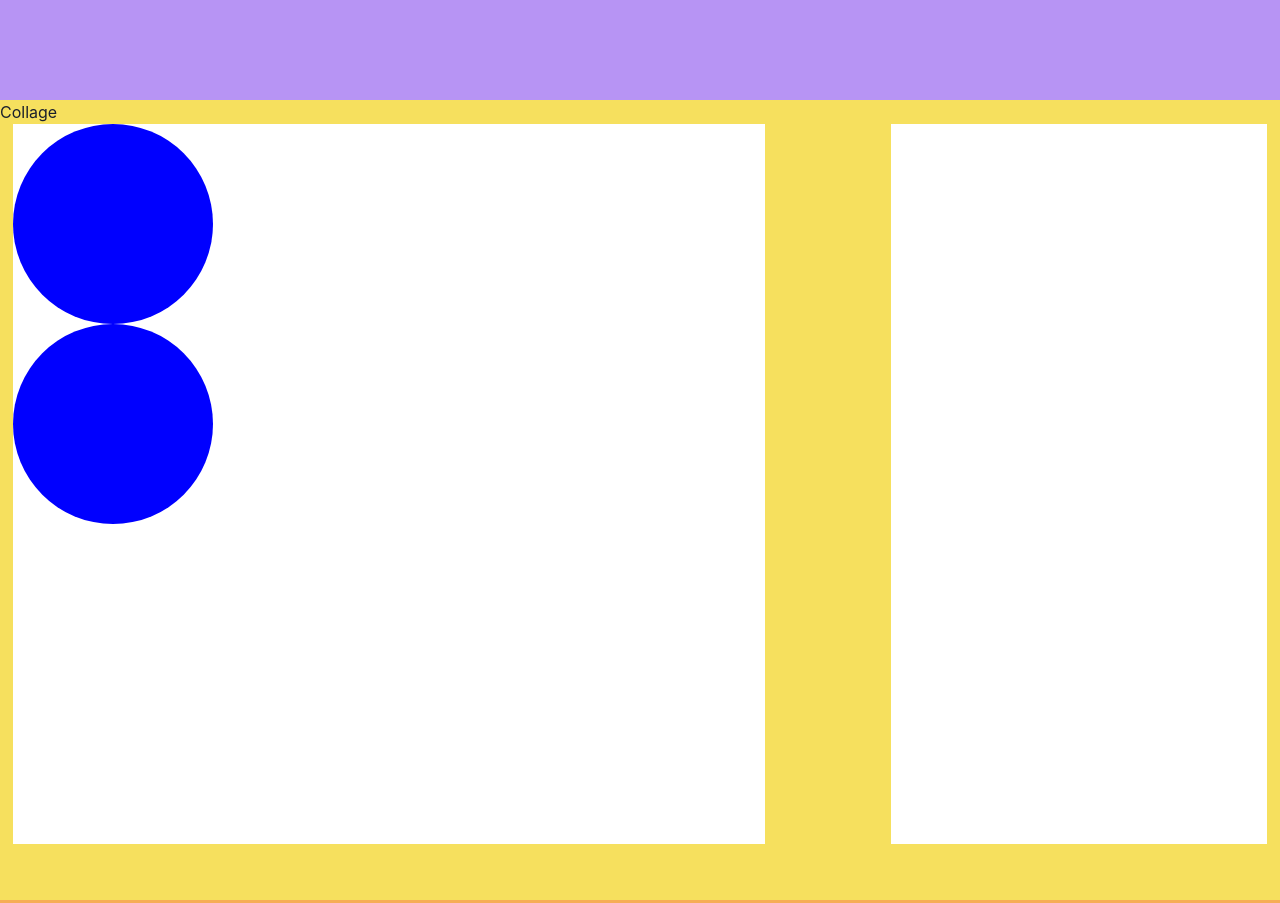
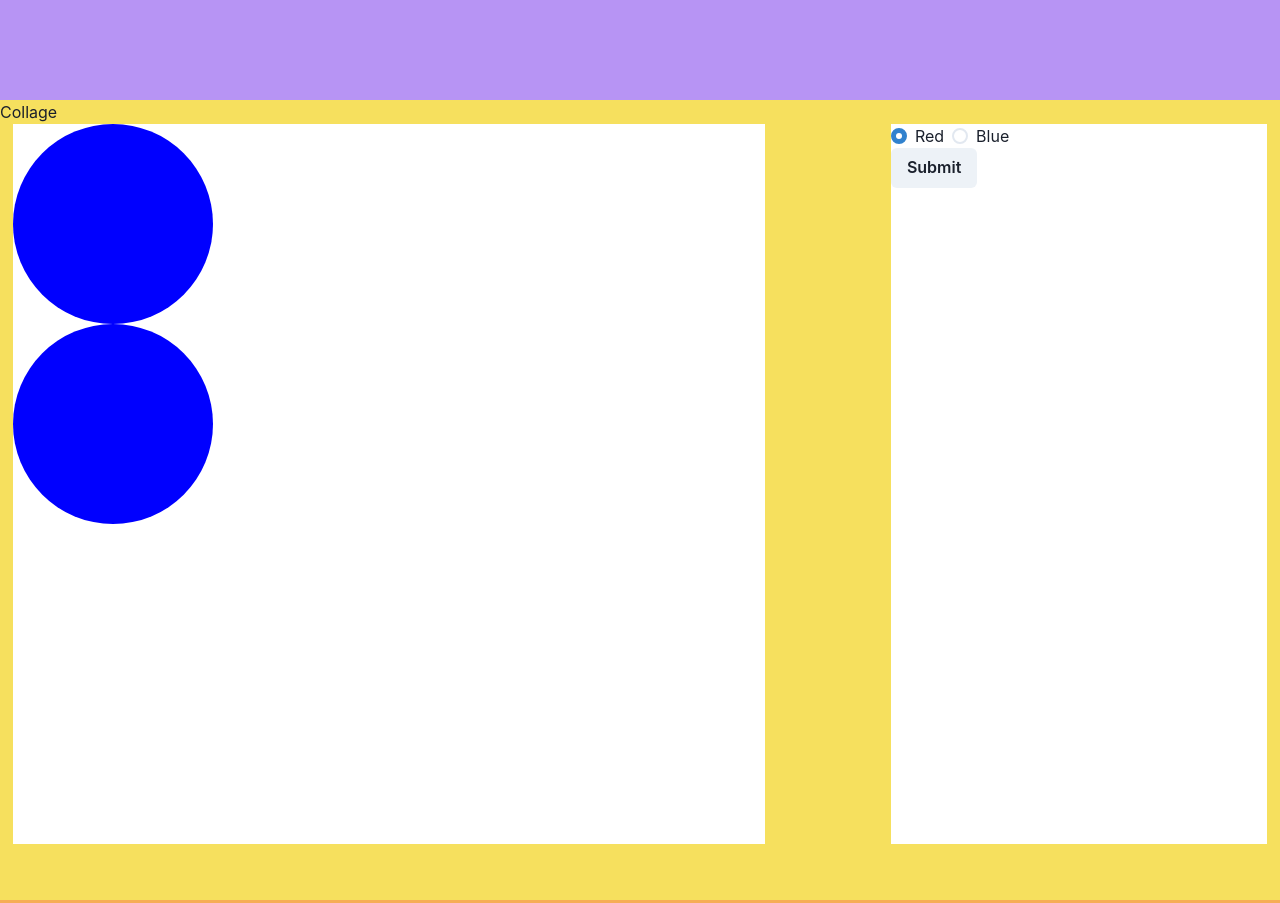
Before and after one commit to ColdWeatherBoyy/dada-museum, a React (Vite) app in the folder client/: page / in a window 1280 px wide. Shown: the part 2300-3203 px from the top of the page. Built offline with nearby package versions, Linux system fonts and the light colour scheme; a web font is replaced by a local one.

Commit message:
added initial working form

```diff
--- a/client/src/Collage.jsx
+++ b/client/src/Collage.jsx
@@ -1,11 +1,28 @@
-import { Box } from "@chakra-ui/react"
-import { useRef, useState } from "react";
+import { Box, Radio, RadioGroup, Stack, Button } from "@chakra-ui/react"
+import { useRef, useState, useEffect } from "react";
 import CollageElement from "./CollageElement";
 
 function Collage() {
 
     const collageBoundary = useRef();
-    const [collageElements, setCollageElements] = useState(["box", "box"]);
+    const [collageElements, setCollageElements] = useState([{type: "box", color: "blue"}, {type: "box", color: "blue"}]);
+    const [colorValue, setColorValue] = useState("red");
+
+    const addShape = () => {
+        console.log("submitted");
+        console.log(collageElements);
+        const newShape = {
+            type: "box",
+            color: colorValue
+        };
+        const newArray = [...collageElements, newShape];
+        setCollageElements(newArray);
+        console.log(collageElements);
+    }
+
+    useEffect(() => {
+        console.log(collageElements);
+    },[])
 
     return (
         <Box
@@ -28,7 +45,7 @@ function Collage() {
                 >
                     {
                         collageElements.map((element, index) => {
-                            return <CollageElement collageBoundary={collageBoundary} classText={element} key={index}/>
+                            return <CollageElement collageBoundary={collageBoundary} classText={element.type + " " + element.color} key={index}/>
                         })
                     }
                 </Box>
@@ -37,6 +54,16 @@ function Collage() {
                     w="30%"
                     minH="90vh"
                 >
+                    <RadioGroup
+                        onChange={setColorValue}
+                        value={colorValue}
+                    >
+                        <Stack direction='row'>
+                            <Radio value='red'>Red</Radio>
+                            <Radio value='blue'>Blue</Radio>
+                        </Stack>
+                    </RadioGroup>
+                    <Button onClick={addShape}>Submit</Button>
                 </Box>
             </Box>
         </Box>
--- a/client/src/CollageElement.jsx
+++ b/client/src/CollageElement.jsx
@@ -1,7 +1,7 @@
 import { motion } from "framer-motion"
 import "./styles/dragStyles.css";
 
-function CollageElement({ collageBoundary, classText, key }) {
+function CollageElement({ collageBoundary, classText }) {
 
     return (
             <motion.div
--- a/client/src/styles/dragStyles.css
+++ b/client/src/styles/dragStyles.css
@@ -2,5 +2,12 @@
     width: 200px;
     height: 200px;
     border-radius: 50%;
-    background: blue;
 }
+
+.blue {
+    background-color: blue;
+}
+
+.red {
+    background-color: red;
+}
```
